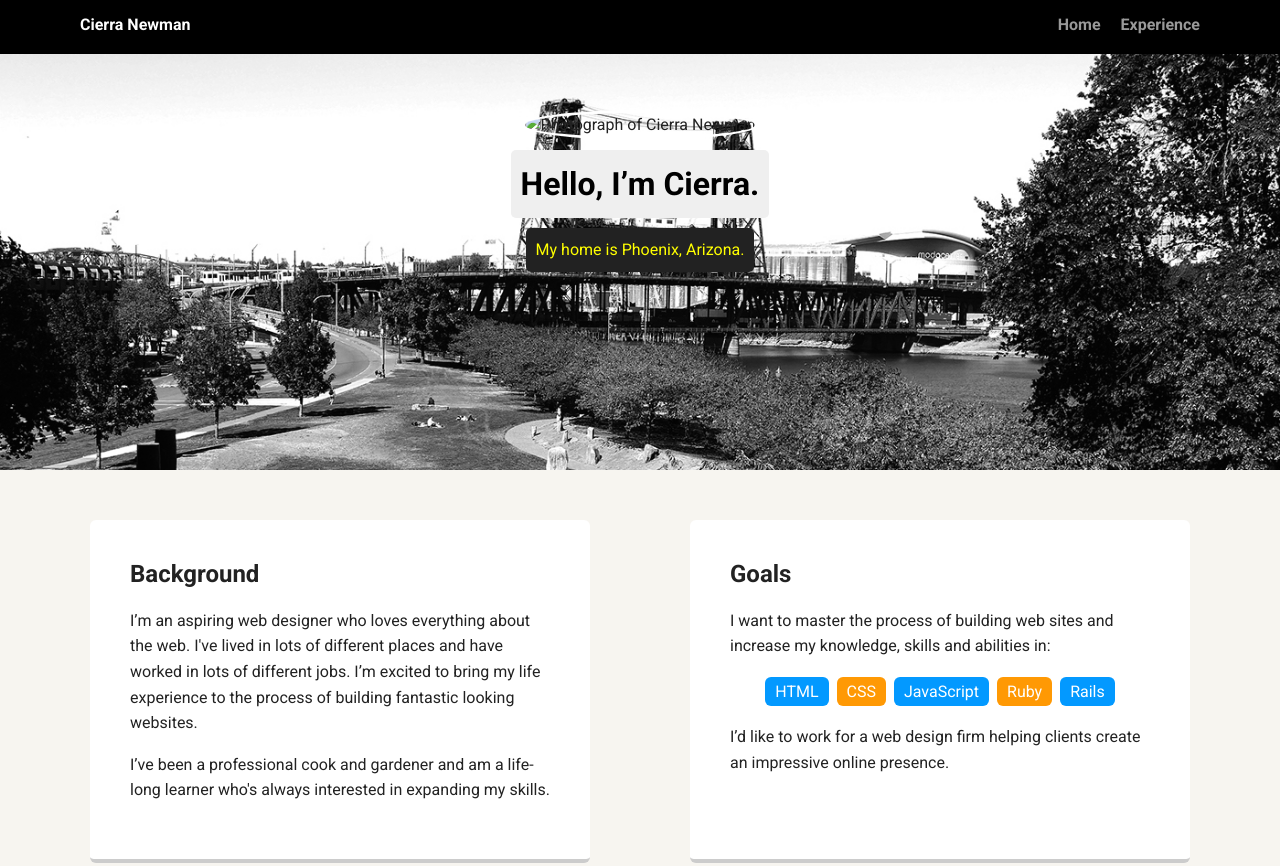
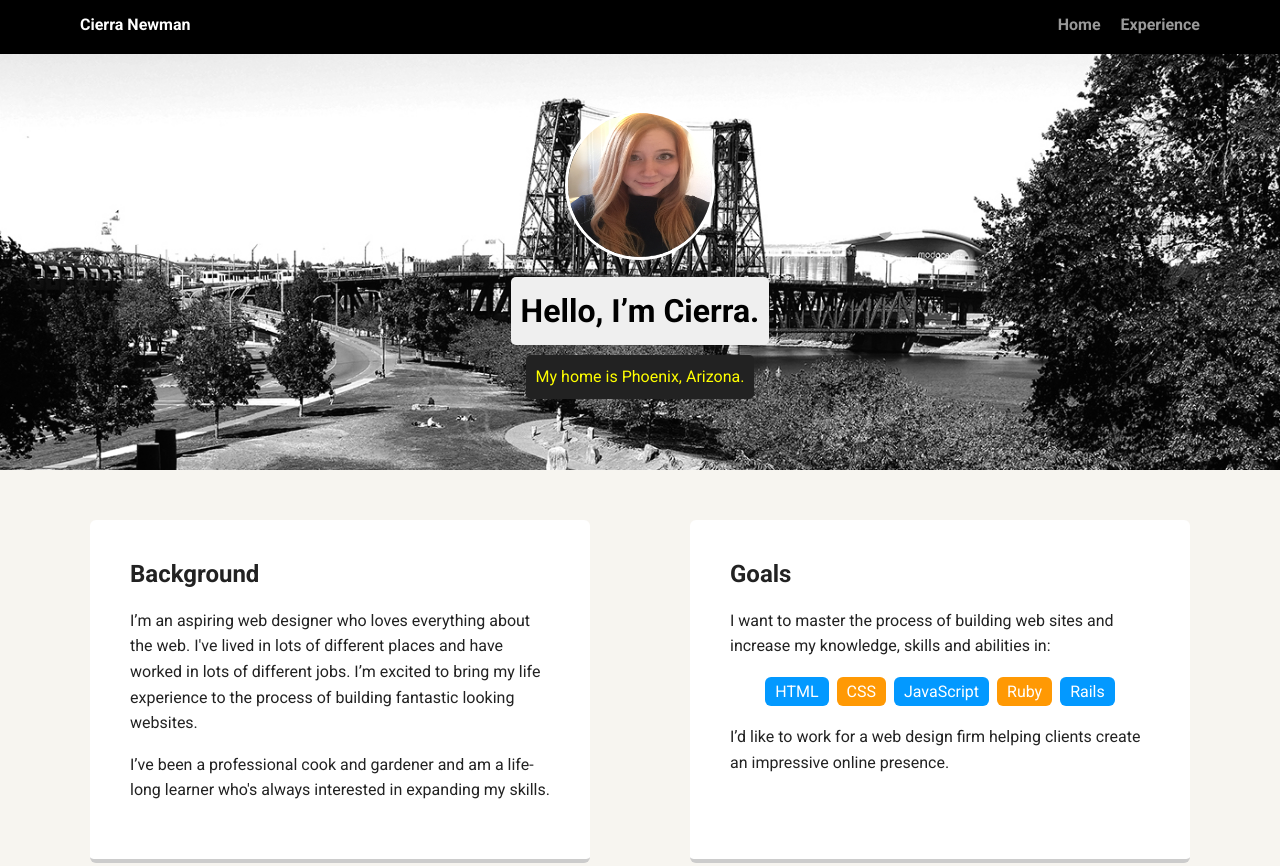
Before and after one commit to CierraNewman/portfolio_update_v1, a plain HTML site: page index.html in a window 1280 px wide. Shown: the top 866 px of the page. Drawn offline with Linux system fonts and the light colour scheme; a web font is replaced by a local one.

Commit message:
.png to .jpg

```diff
--- a/index.html
+++ b/index.html
@@ -17,7 +17,7 @@
     </div>
 
     <header>
-      <img src="images/photo.png" alt="Photograph of Cierra Newman" class="profile-image">
+      <img src="images/photo.jpg" alt="Photograph of Cierra Newman" class="profile-image">
       <h1 class="tag name">Hello, I’m Cierra.</h1>
       <p class="tag location">My home is Phoenix, Arizona.</p>
     </header>
```
